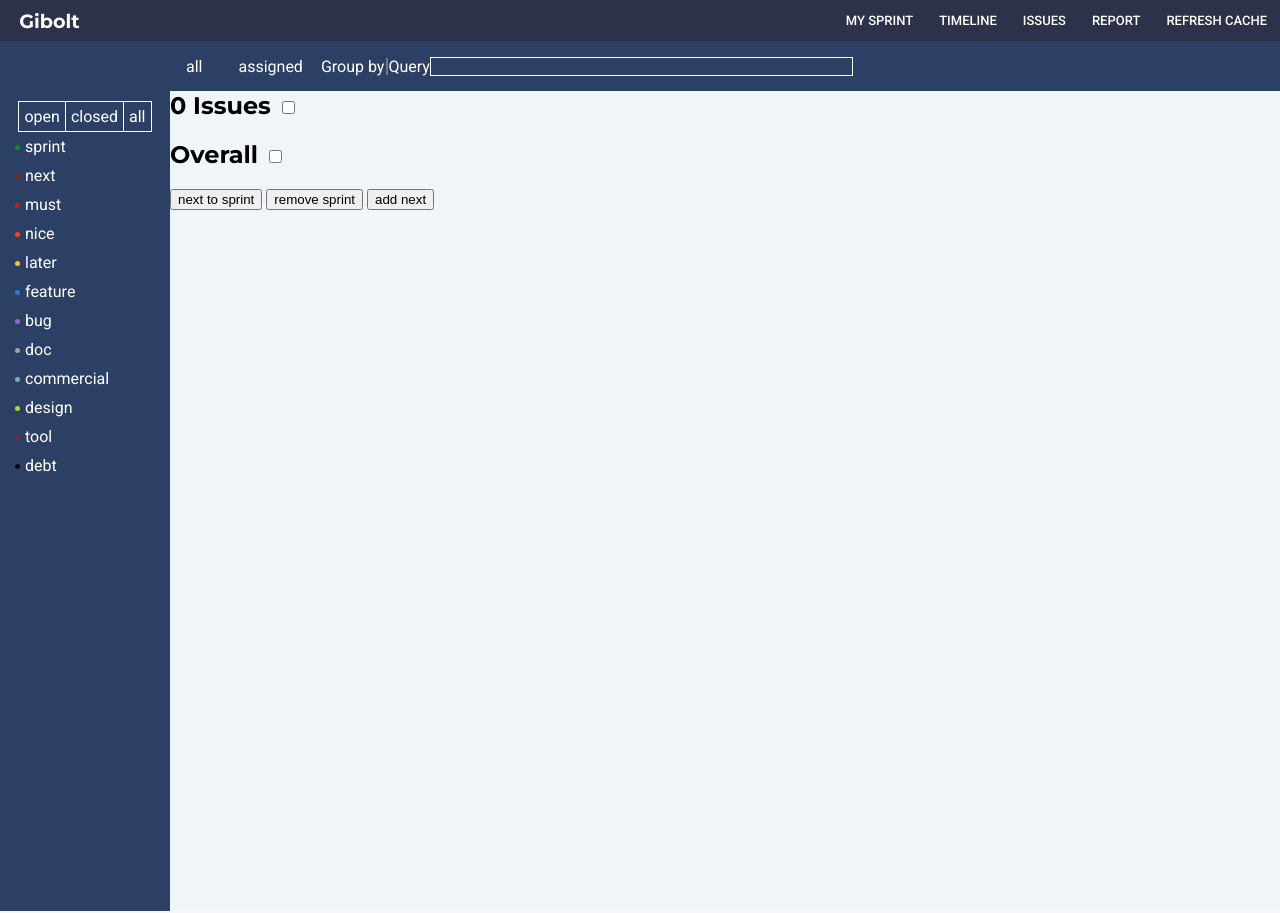
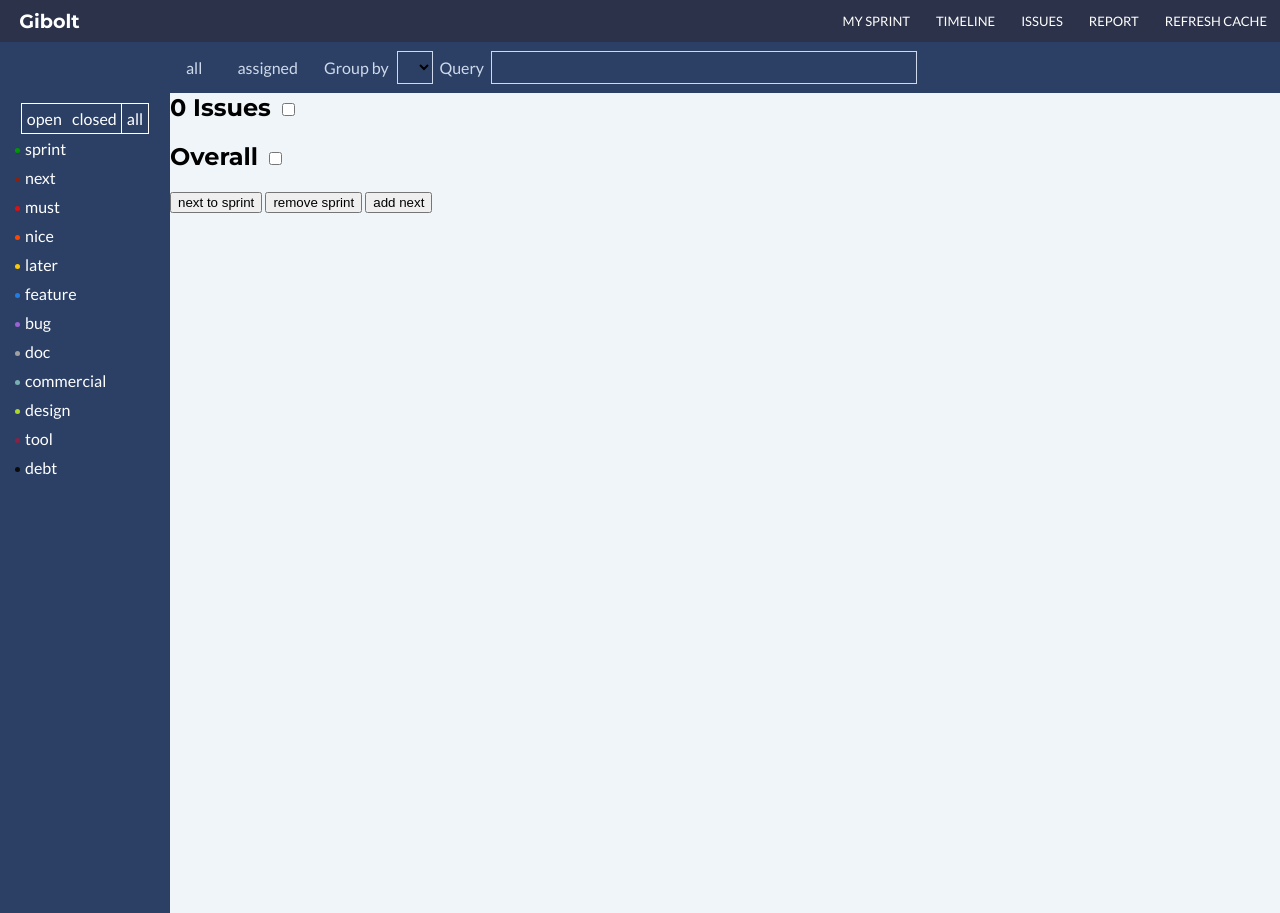
Before and after one commit to Kozea/gibolt, a Flask app: template templates/issues.jinja2 in a window 1280 px wide. Run offline with Flask 2, Linux system fonts and the light colour scheme; the template is opened without the code that fills it, so the values that code supplies are empty.

Commit message:
Style first aside

```diff
--- a/generators/sass/main.scss
+++ b/generators/sass/main.scss
@@ -2,10 +2,11 @@
 @import "colors";
 @import url(https://fonts.googleapis.com/css?family=Roboto:400,300,500,700,900);
 @import url(https://fonts.googleapis.com/css?family=Montserrat:400,700);
+@import url(https://fonts.googleapis.com/css?family=Lato:400,300,700,900);
 
 
 $headings-font: Montserrat, sans-serif;
-$text-font: Roboto, sans-serif;
+$text-font: Lato, sans-serif;
 
 h1, h2, h3, h4, h5, h6 {
   font-family: $headings-font;
@@ -84,32 +85,32 @@ html {
 
     #filter {
       background: $aside;
-      color: #fff;
+      color: #ced9eb;
       flex: 1 100%;
-      height: 50px;
       order: 1;
       padding-left: 170px;
       display: flex;
       align-items: center;
 
       form {
+        align-items: center;
         display: flex;
-        align-items: center;
         margin: 0;
         padding: 0;
 
         fieldset {
           border: none;
-          margin: 0;
+          margin: 0 0.5em 0 0;
           padding: 0;
 
           label {
             display: inline-block;
-            padding: 0.2em 1em;
-            transition: background 0.2s;
+            padding: 1em;
+            transition: background 0.2s, color 0.2s;
 
             &:hover {
               background: $secondary;
+              color: #fff;
               cursor: pointer;
             }
 
@@ -129,11 +130,9 @@ html {
       }
 
       select, input {
-        -webkit-appearance: none;
-        appearance: none;
-        background: #fff;
-
         box-shadow: none;
+        margin: 0 0.5em;
+        padding: 0.5em;
 
         &:focus {
           outline: none;
@@ -142,14 +141,26 @@ html {
 
       input {
         background: $aside;
-        border: 1px solid #fff;
+        border: 1px solid #ced9eb;
         color: #fff;
+        font-family: $text-font;
+        font-size: 0.9em;
+      }
+
+      select {
+        background: $aside;
+        border-color: #ced9eb;
+
+        option {
+          background: #fff;
+          font-family: $text-font;
+        }
       }
     }
 
     aside:not(#filter) {
       background: $aside;
-      color: #fefeff;
+      color: #ced9eb;
       min-height: 100vh;
       order: 2;
       padding: 10px;
--- a/static/css/main.css
+++ b/static/css/main.css
@@ -1,6 +1,7 @@
 /* - Labels colors - */
 @import url(https://fonts.googleapis.com/css?family=Roboto:400,300,500,700,900);
 @import url(https://fonts.googleapis.com/css?family=Montserrat:400,700);
+@import url(https://fonts.googleapis.com/css?family=Lato:400,300,700,900);
 h1, h2, h3, h4, h5, h6 {
   font-family: Montserrat, sans-serif;
 }
@@ -22,7 +23,7 @@ a {
 }
 
 html {
-  font-family: Roboto, sans-serif;
+  font-family: Lato, sans-serif;
   font-weight: 400;
 }
 html body {
@@ -71,32 +72,32 @@ html body header #main-navigation-menu ul li a {
 }
 html body #filter {
   background: #2c4065;
-  color: #fff;
+  color: #ced9eb;
   flex: 1 100%;
-  height: 50px;
   order: 1;
   padding-left: 170px;
   display: flex;
   align-items: center;
 }
 html body #filter form {
+  align-items: center;
   display: flex;
-  align-items: center;
   margin: 0;
   padding: 0;
 }
 html body #filter form fieldset {
   border: none;
-  margin: 0;
+  margin: 0 0.5em 0 0;
   padding: 0;
 }
 html body #filter form fieldset label {
   display: inline-block;
-  padding: 0.2em 1em;
-  transition: background 0.2s;
+  padding: 1em;
+  transition: background 0.2s, color 0.2s;
 }
 html body #filter form fieldset label:hover {
   background: #f54e40;
+  color: #fff;
   cursor: pointer;
 }
 html body #filter form fieldset label:checked {
@@ -109,22 +110,31 @@ html body #filter form legend {
   float: left;
 }
 html body #filter select, html body #filter input {
-  -webkit-appearance: none;
-  appearance: none;
-  background: #fff;
   box-shadow: none;
+  margin: 0 0.5em;
+  padding: 0.5em;
 }
 html body #filter select:focus, html body #filter input:focus {
   outline: none;
 }
 html body #filter input {
   background: #2c4065;
-  border: 1px solid #fff;
+  border: 1px solid #ced9eb;
   color: #fff;
+  font-family: Lato, sans-serif;
+  font-size: 0.9em;
+}
+html body #filter select {
+  background: #2c4065;
+  border-color: #ced9eb;
+}
+html body #filter select option {
+  background: #fff;
+  font-family: Lato, sans-serif;
 }
 html body aside:not(#filter) {
   background: #2c4065;
-  color: #fefeff;
+  color: #ced9eb;
   min-height: 100vh;
   order: 2;
   padding: 10px;
```
Also changed, not shown: 1 other file.
